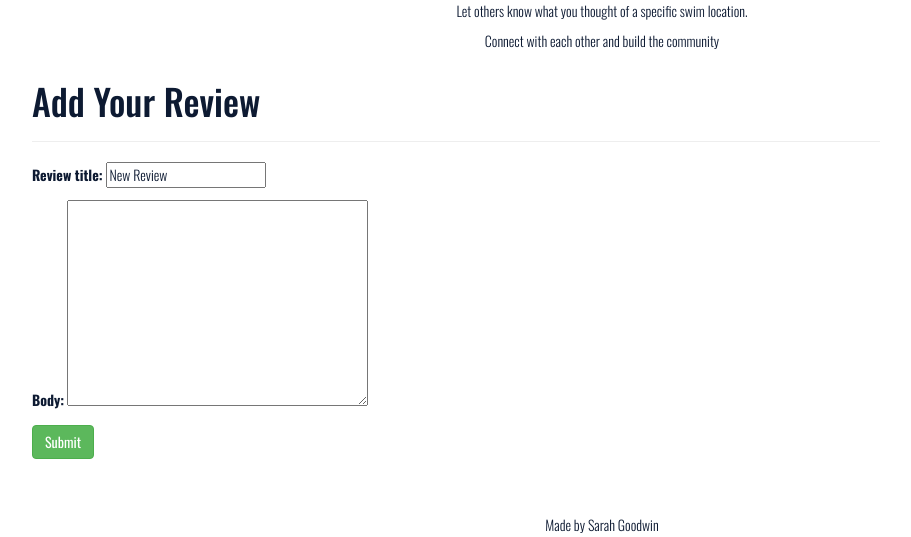
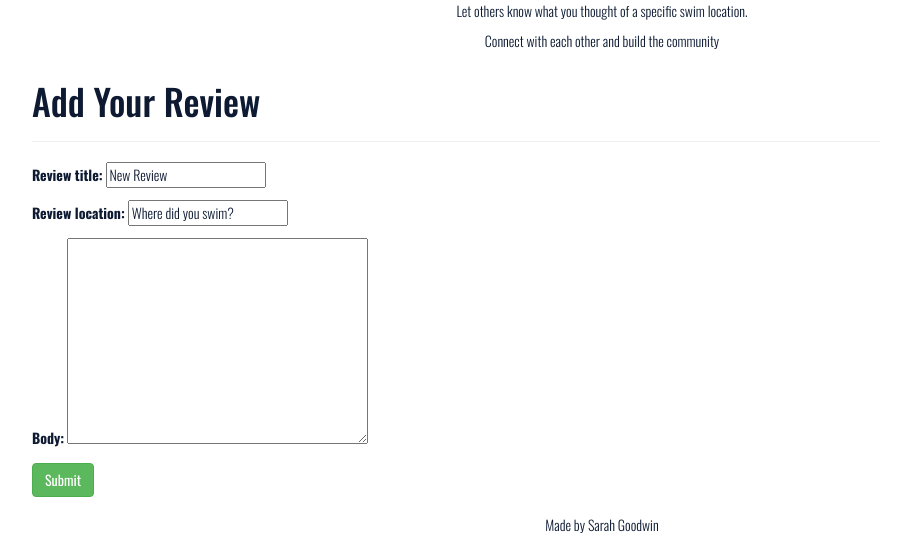
Before and after one commit to sarahgoodwin93/wild-swim-scotland, a Django app: page /swim/review in a window 1280 px wide. Shown: the part 225-762 px from the top of the page, without its empty margins (38-949 px from the left). Run offline with Django 4.2, Linux system fonts and the light colour scheme; some libraries are stand-ins or nearby versions.

Commit message:
(FEAT/views.py) add edit and delete views for review

```diff
--- a/home/forms.py
+++ b/home/forms.py
@@ -29,4 +29,4 @@ class ReviewForm(forms.ModelForm):
 
     class Meta:
         model = Review
-        fields = ['review_title', 'body']
+        fields = ['review_title', 'review_location', 'body']
--- a/home/templates/home/review.html
+++ b/home/templates/home/review.html
@@ -39,14 +39,14 @@
                                 </li>
                                 <div class="card-buttons">
                                     {% if user.is_authenticated and Review.user == user %}
-                                      <a href="{% url 'edit_swim' review.pk %}">
+                                      <a href="{% url 'edit_review' review.pk %}">
                                         <button class="btn btn-edit" post_id="Review.id">
                                           Edit
                                         </button>
                                       </a>
                                     {% endif %}
                                     {% if user.is_authenticated and Review.user == user %}
-                                      <a href="{% url 'delete_swim' Review.pk %}">
+                                      <a href="{% url 'delete_review' Review.pk %}">
                                         <button class="btn btn-delete">Delete</button>
                                       </a>
                                       {% endif %}
```
Also changed, not shown: home/templates/home/delete_review.html (added), home/templates/home/edit_review.html (added).
